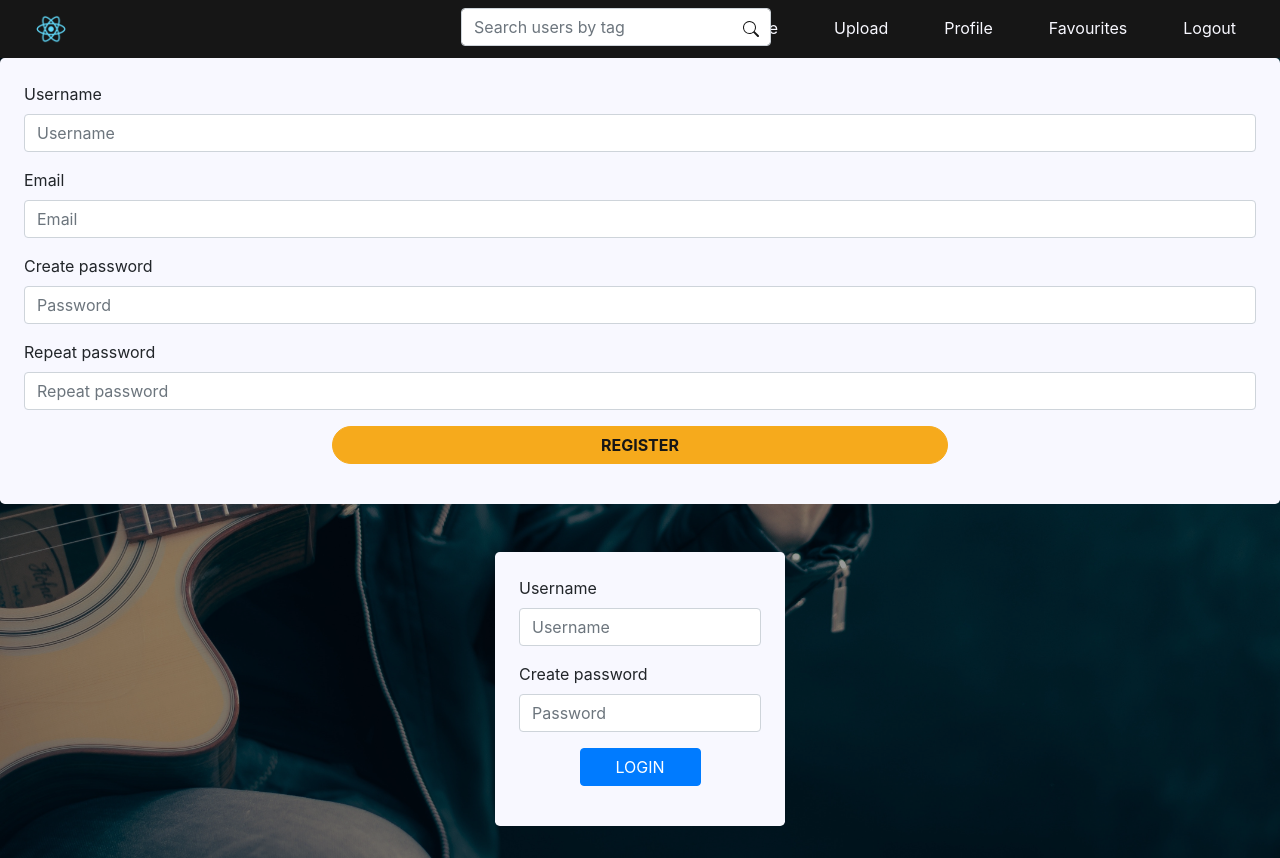
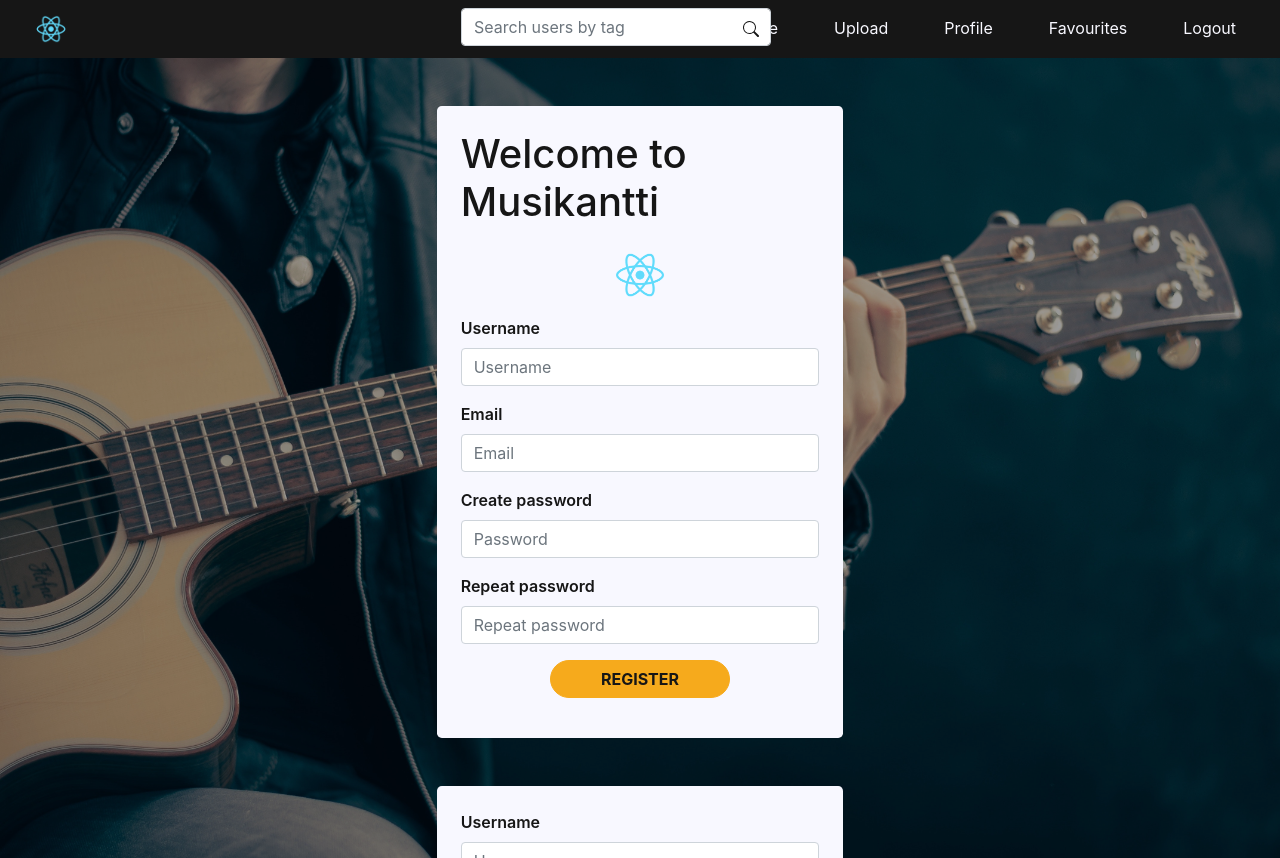
Before and after one commit to Orlian/mediaservicesProject, a React (Create React App) app: page / in a window 1280 px wide. Built offline with nearby package versions, Linux system fonts and the light colour scheme.

Commit message:
form styles

```diff
--- a/src/app.scss
+++ b/src/app.scss
@@ -1,5 +1,6 @@
 @import "custom";
 @import "variables";
+@import "forms";
 
 .container-fluid{
   padding: 0;
--- a/src/components/LoginForm.js
+++ b/src/components/LoginForm.js
@@ -1,4 +1,4 @@
-import {Form, Button} from 'react-bootstrap';
+import {Form, Button, Row, Col} from 'react-bootstrap';
 import PropTypes from 'prop-types';
 import useForm from '../hooks/FormHooks';
 // import {useContext} from 'react';
@@ -31,8 +31,8 @@ const LoginForm = ({history}) => {
   return (
     <>
 
-      <div className="row-cols d-flex justify-content-center">
-        <div className="col-lg-3 mt-5" >
+      <Row className=" d-flex justify-content-center">
+        <Col lg={4} className="mt-5" >
           <Form
             onSubmit={handleSubmit}
             className="p-4 rounded-lg"
@@ -69,8 +69,8 @@ const LoginForm = ({history}) => {
             </Form.Group>
             */}
           </Form>
-        </div>
-      </div>
+        </Col>
+      </Row>
     </>
 
   );
--- a/src/components/RegisterForm.js
+++ b/src/components/RegisterForm.js
@@ -1,4 +1,5 @@
-import {Form, Button} from 'react-bootstrap';
+import
+{Form, Button, Row, Col, Image} from 'react-bootstrap';
 // import useForm from '../hooks/FormHooks';
 import {useUsers} from '../hooks/ApiHooks';
 import {Formik} from 'formik';
@@ -23,6 +24,9 @@ const RegisterForm = () => {
         .min(3, '*Usernname must have at least 3 characters')
         .max(30, 'Maximum 30 characters')
         .required('*Username is required')
+        .matches(/^[a-zA-Z0-9_.-]*$/,
+            // eslint-disable-next-line max-len
+            'Username may contain letters, numbers, dots, hyphens and underscores ')
         .test('usernameTaken', '*Username is already taken', checkUsername),
     email: yup.string()
         .email('*Must be a valid email address')
@@ -57,7 +61,8 @@ const RegisterForm = () => {
 
   return (
     <>
-
+      <Row className="d-flex justify-content-center">
+        <Col lg={4} className="mt-5">
           {/* eslint-disable-next-line max-len */}
           <Formik
             initialValues={initialValues}
@@ -71,8 +76,6 @@ const RegisterForm = () => {
               }, 500);
             }}
           >
-        {/* Callback function containing Formik state and helpers that handle
-        common form actions */}
 
             {( {values,
               errors,
@@ -86,8 +89,15 @@ const RegisterForm = () => {
                 className="p-4 rounded-lg"
                 style={{backgroundColor: '#f8f8ff'}}
               >
-            <Form.Group controlId="form-username">
-              <Form.Label>Username</Form.Label>
+                <div className="d-flex justify-content-center">
+                  <h1>Welcome to Musikantti</h1>
+                </div>
+                <div className="d-flex justify-content-center my-3">
+                  <Image src="logo192.png"
+                    style={{width: '50px'}}/>
+                </div>
+                <Form.Group>
+                  <Form.Label className="font-we">Username</Form.Label>
                   <Form.Control type="text"
                     name="username"
                     placeholder="Username"
@@ -96,14 +106,11 @@ const RegisterForm = () => {
                     value={values.username}
                     className={touched.username && errors.username ?
                   'error' : null}/>
-              {/* Applies the proper error message from validateSchema when
-              the user has clicked the element and there is an error, also
-              applies the .error-message CSS class for styling */}
                   {touched.username && errors.username ? (
                 <div className="error-message">{errors.username}</div>
               ): null}
                 </Form.Group>
-            <Form.Group controlId="form-email">
+                <Form.Group>
                   <Form.Label>Email</Form.Label>
                   <Form.Control type="email"
                     name="email"
@@ -116,7 +123,7 @@ const RegisterForm = () => {
                 <div className="error-message">{errors.email}</div>
               ): null}
                 </Form.Group>
-            <Form.Group controlId="form-password">
+                <Form.Group>
                   <Form.Label>Create password</Form.Label>
                   <Form.Control type="password"
                     name="password"
@@ -130,7 +137,7 @@ const RegisterForm = () => {
                 <div className="error-message">{errors.password}</div>
               ): null}
                 </Form.Group>
-            <Form.Group controlId="form-confirm">
+                <Form.Group>
                   <Form.Label>Repeat password</Form.Label>
                   <Form.Control type="password"
                     name="confirm"
@@ -138,7 +145,8 @@ const RegisterForm = () => {
                     onChange={handleChange}
                     onBlur={handleBlur}
                     value={values.confirm}
-                className={touched.confirm && errors.confirm ? 'error' : null}/>
+                    className={touched.confirm && errors.confirm ?
+                    'error' : null}/>
                   {touched.confirm && errors.confirm? (
                 <div className="error-message">{errors.confirm}</div>
               ): null}
@@ -168,6 +176,8 @@ const RegisterForm = () => {
               </Form>
             )}
           </Formik>
+        </Col>
+      </Row>
     </>
 
   );
--- /dev/null
+++ b/src/forms.scss
@@ -0,0 +1,17 @@
+@import "custom";
+@import "variables";
+
+
+form {
+  color: $black;
+  .form-label {
+    font-weight: 600;
+  }
+  .error-message {
+    color: $error;
+    height: 1em;
+    position: absolute;
+    font-size: .8em;
+    font-weight: 600;
+  }
+}
--- a/src/variables.scss
+++ b/src/variables.scss
@@ -3,3 +3,4 @@ $teal: #065A82;
 $grey: #707070;
 $yellow: #f6aa1c;
 $white: #f8f8ff;
+$error: #FF6565;
--- a/src/view/Login.js
+++ b/src/view/Login.js
@@ -13,8 +13,9 @@ const Login = () => {
           height: '100vh',
           position: 'relative'}}
       >
-        <div style={{background: 'rgba(0, 0, 0, 0.4)',
-          height: '100vh'}}>
+        <div
+          style={{background: 'rgba(0, 0, 0, 0.4)',
+            height: '100vh'}}>
           <RegisterForm></RegisterForm>
           <LoginForm></LoginForm>
         </div>
```
Lines whose indentation alone changed are shown as unchanged.
